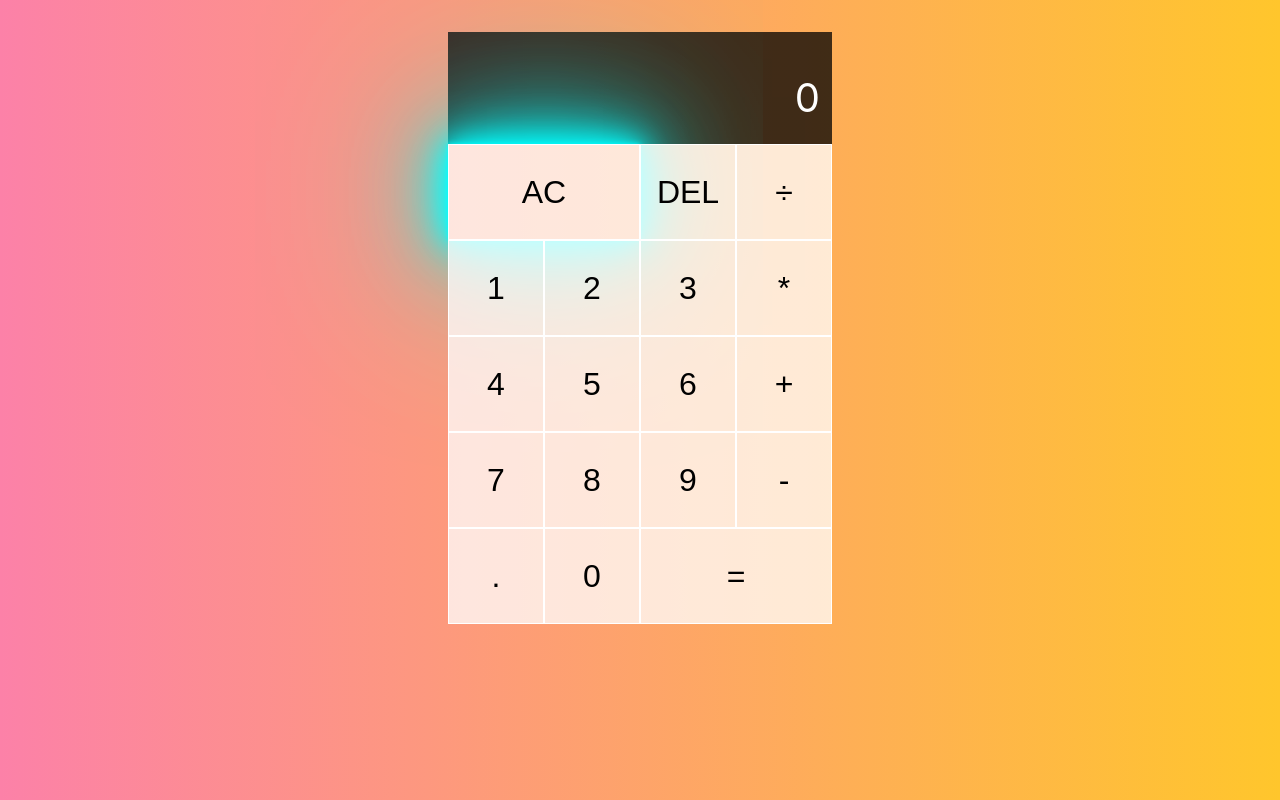
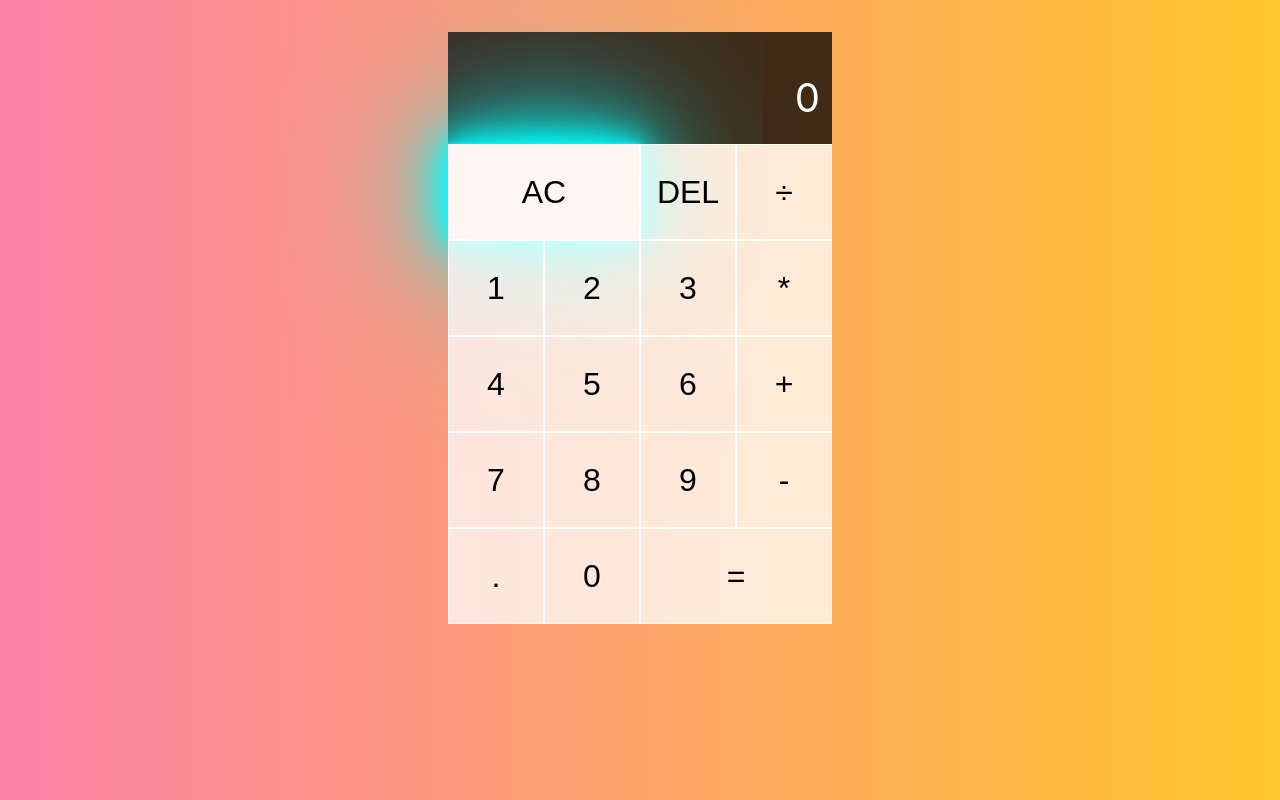
Before and after one commit to TheMaddoxJ/React-Calculator, a React (Create React App) app in the folder my-app/: page / in a window 1280 px wide. In both pictures the pointer is over the button "AC". Built offline with nearby package versions, Linux system fonts and the light colour scheme.

Commit message:
added glowing bottons upon hover

```diff
--- a/my-app/src/styles.css
+++ b/my-app/src/styles.css
@@ -25,7 +25,7 @@ body {
 
 .calculator-grid > button:hover,
 .calculator-grid > button:focus {
-    /* background-color: rgba(255, 255, 255, .9); */
+    background-color: rgba(255, 255, 255, .9);
     box-shadow: 0 0 5px cyan,
     0 0 25px cyan, 0 0 50px cyan,
     0 0 100px cyan, 0 0 200px cyan;
```
